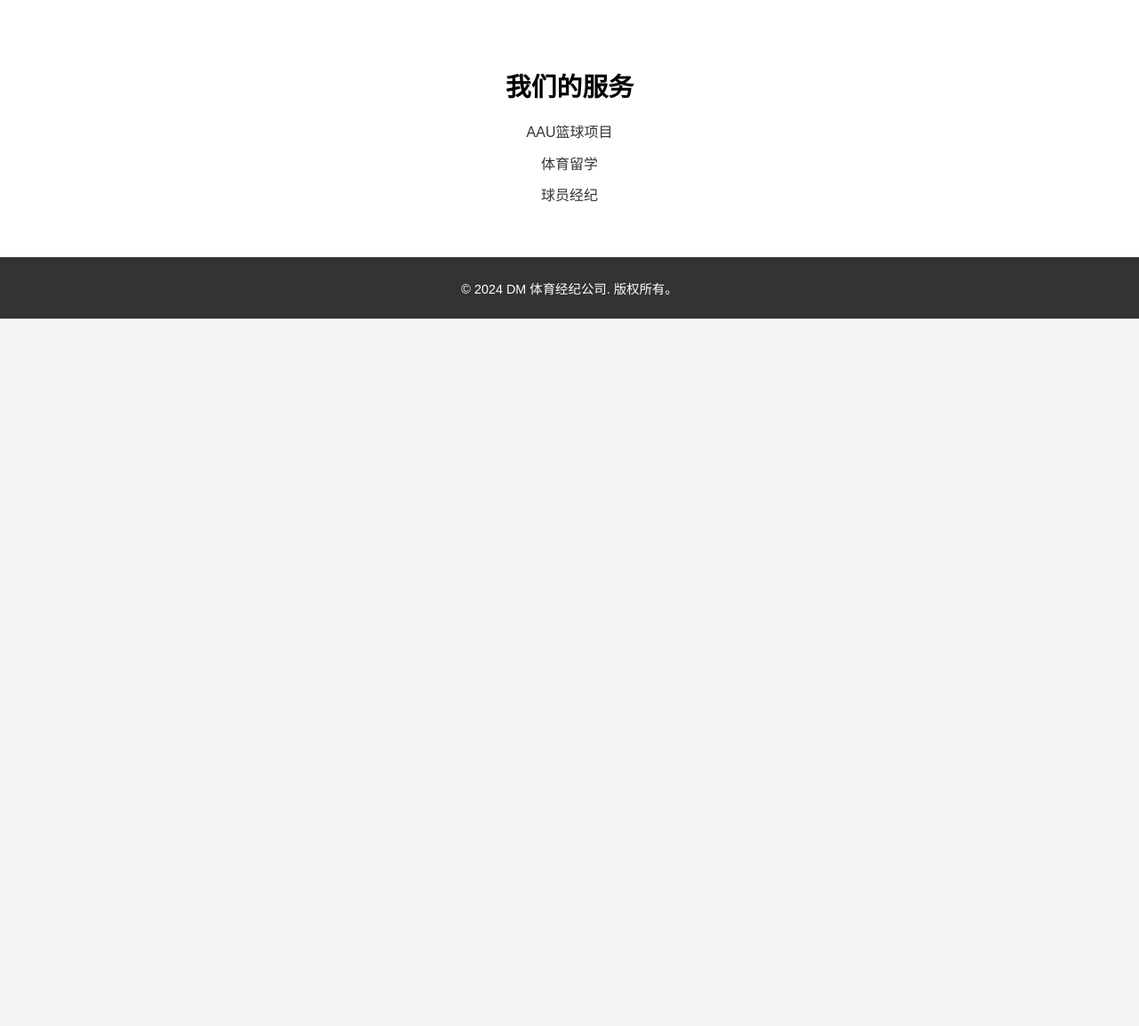
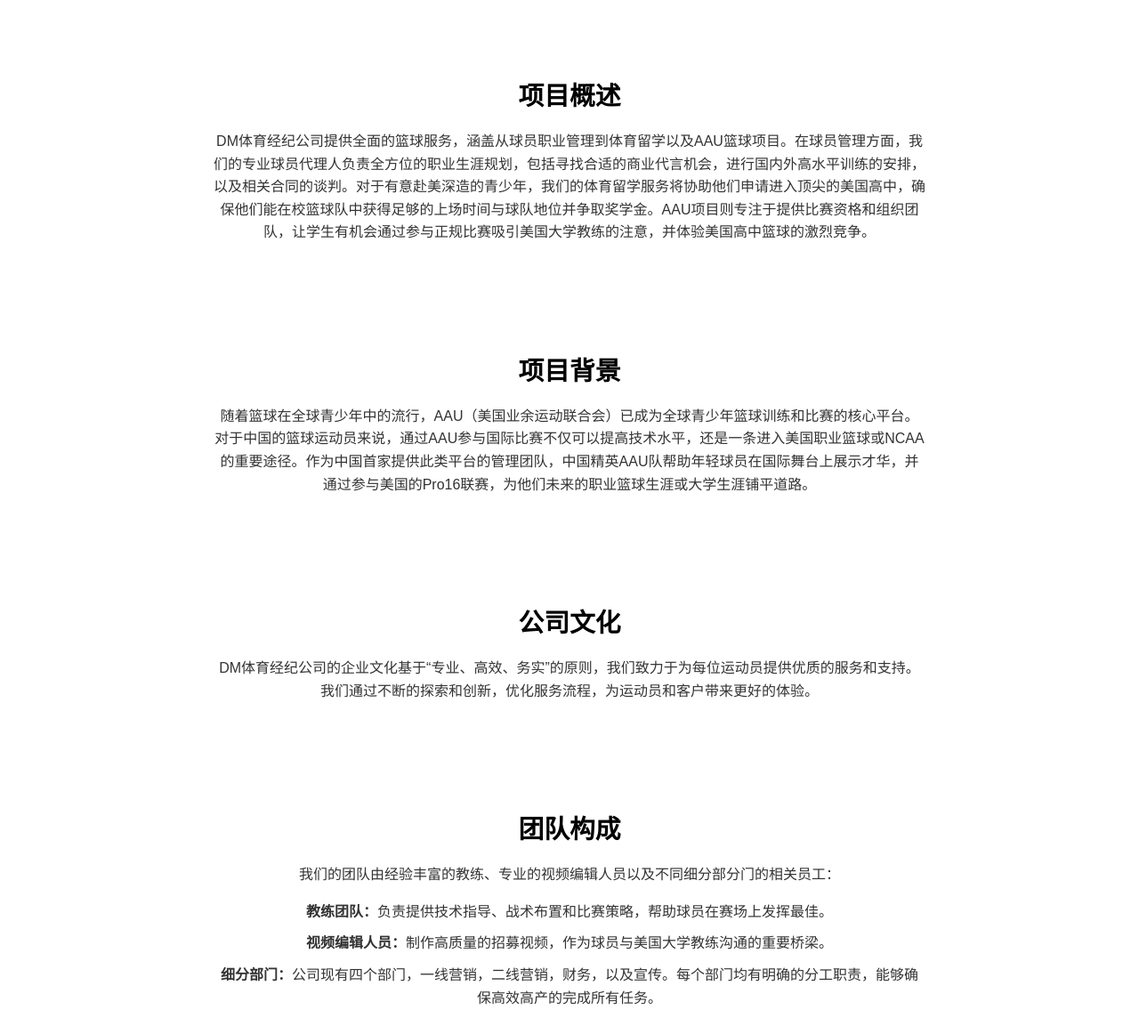
Before and after one commit to Kevin3599/website-learning, a plain HTML site: page sports-study.html in a window 1280 px wide. Shown: the part 480-1633 px from the top of the page at 89% size. Before the commit the page ends 838 px from the top, so only its background shows below. Drawn offline with Linux system fonts and the light colour scheme.

Commit message:
初步提交

```diff
--- a/sports-study.html
+++ b/sports-study.html
@@ -4,7 +4,28 @@
     <meta charset="UTF-8">
     <meta name="viewport" content="width=device-width, initial-scale=1.0">
     <title>DM 体育经纪公司</title>
-    <link rel="stylesheet" href="css\style.css">
+    <link rel="stylesheet" href="css/style.css">
+    <style>
+        body {
+            display: flex;
+            flex-direction: column;
+            min-height: 100vh;
+            margin: 0;
+        }
+        header, section {
+            padding: 20px;
+        }
+        header {
+            background-color: #413e3e; /* 灰色背景 */
+        }
+        footer {
+            background-color: #534e4e; /* 灰色背景，与header一致 */
+            padding: 10px;
+            text-align: center;
+            margin-top: auto; /* 将 footer 放在页面底部 */
+            width: 100%; /* 确保 footer 占满页面宽度 */
+        }
+    </style>
 </head>
 <body>
     <header>
@@ -30,14 +51,43 @@
         </div>
     </section>
 
-    <section id="services" class="section">
+    <section id="project-overview" class="section">
         <div class="content">
-            <h2>我们的服务</h2>
+            <h2>项目概述</h2>
+            <p>DM体育经纪公司提供全面的篮球服务，涵盖从球员职业管理到体育留学以及AAU篮球项目。在球员管理方面，我们的专业球员代理人负责全方位的职业生涯规划，包括寻找合适的商业代言机会，进行国内外高水平训练的安排，以及相关合同的谈判。对于有意赴美深造的青少年，我们的体育留学服务将协助他们申请进入顶尖的美国高中，确保他们能在校篮球队中获得足够的上场时间与球队地位并争取奖学金。AAU项目则专注于提供比赛资格和组织团队，让学生有机会通过参与正规比赛吸引美国大学教练的注意，并体验美国高中篮球的激烈竞争。</p>
+        </div>
+    </section>
+
+    <section id="project-background" class="section">
+        <div class="content">
+            <h2>项目背景</h2>
+            <p>随着篮球在全球青少年中的流行，AAU（美国业余运动联合会）已成为全球青少年篮球训练和比赛的核心平台。对于中国的篮球运动员来说，通过AAU参与国际比赛不仅可以提高技术水平，还是一条进入美国职业篮球或NCAA的重要途径。作为中国首家提供此类平台的管理团队，中国精英AAU队帮助年轻球员在国际舞台上展示才华，并通过参与美国的Pro16联赛，为他们未来的职业篮球生涯或大学生涯铺平道路。</p>
+        </div>
+    </section>
+
+    <section id="company-culture" class="section">
+        <div class="content">
+            <h2>公司文化</h2>
+            <p>DM体育经纪公司的企业文化基于“专业、高效、务实”的原则，我们致力于为每位运动员提供优质的服务和支持。我们通过不断的探索和创新，优化服务流程，为运动员和客户带来更好的体验。</p>
+        </div>
+    </section>
+
+    <section id="team-composition" class="section">
+        <div class="content">
+            <h2>团队构成</h2>
+            <p>我们的团队由经验丰富的教练、专业的视频编辑人员以及不同细分部分门的相关员工：</p>
             <ul>
-                <li>AAU篮球项目</li>
-                <li>体育留学</li>
-                <li>球员经纪</li>
+                <li><strong>教练团队：</strong>负责提供技术指导、战术布置和比赛策略，帮助球员在赛场上发挥最佳。</li>
+                <li><strong>视频编辑人员：</strong>制作高质量的招募视频，作为球员与美国大学教练沟通的重要桥梁。</li>
+                <li><strong>细分部门：</strong>公司现有四个部门，一线营销，二线营销，财务，以及宣传。每个部门均有明确的分工职责，能够确保高效高产的完成所有任务。</li>
             </ul>
+        </div>
+    </section>
+
+    <section id="service-philosophy" class="section">
+        <div class="content">
+            <h2>服务理念</h2>
+            <p>DM体育经纪公司始终将运动员的身体健康和个人利益放在首位，通过人性化的管理方式和服务理念，支持运动员在职业道路上追求卓越。我们的使命是为每一个怀揣篮球梦想的青少年提供成为职业运动员的机会，并帮助他们实现梦想。</p>
         </div>
     </section>
 
```
Also changed, not shown: index.html (+11 -2 lines).
